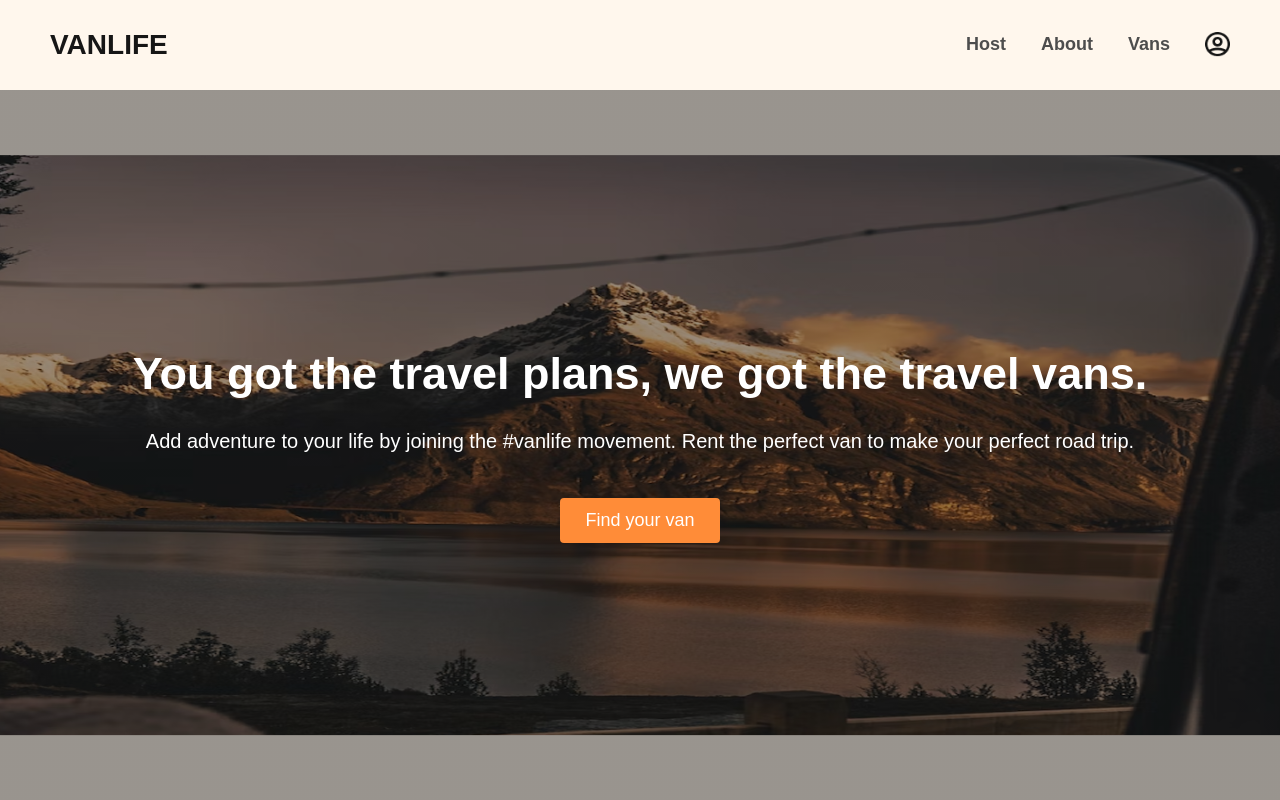
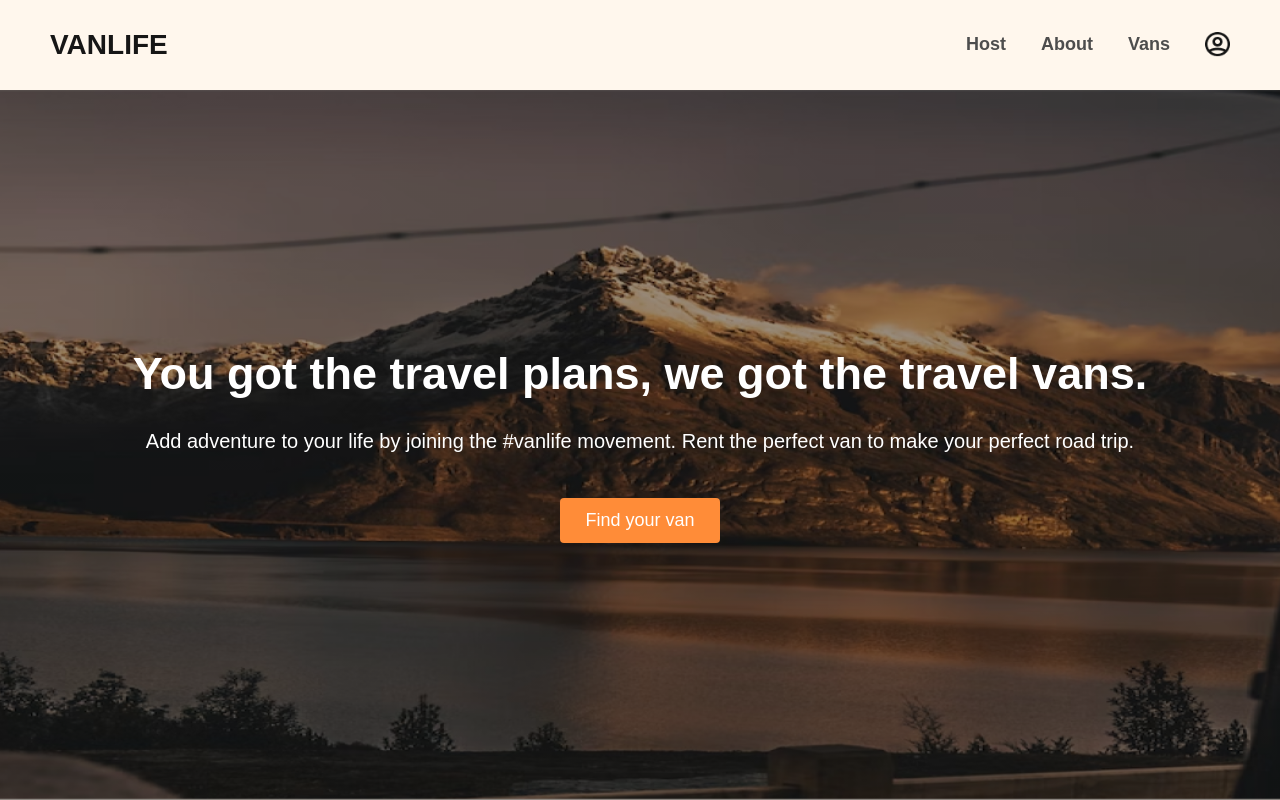
Before and after one commit to purwar1997/vanlife, a React (Create React App) app: page / in a window 1280 px wide. Built offline with nearby package versions, Linux system fonts and the light colour scheme; no server answers.

Commit message:
Set background-size property as cover for image on homepage

```diff
--- a/src/index.css
+++ b/src/index.css
@@ -106,9 +106,7 @@ header {
   height: calc(100vh - 90px);
   background: linear-gradient(to right, rgba(0, 0, 0, 0.4), rgba(0, 0, 0, 0.4)),
     url('./assets/images/home-hero.png') no-repeat center;
-  --webkit-background-size: cover;
-  --moz-background-size: cover;
-  --o-background-size: cover;
+  background-size: cover;
   padding: 0px 50px;
   display: flex;
   flex-direction: column;
```
